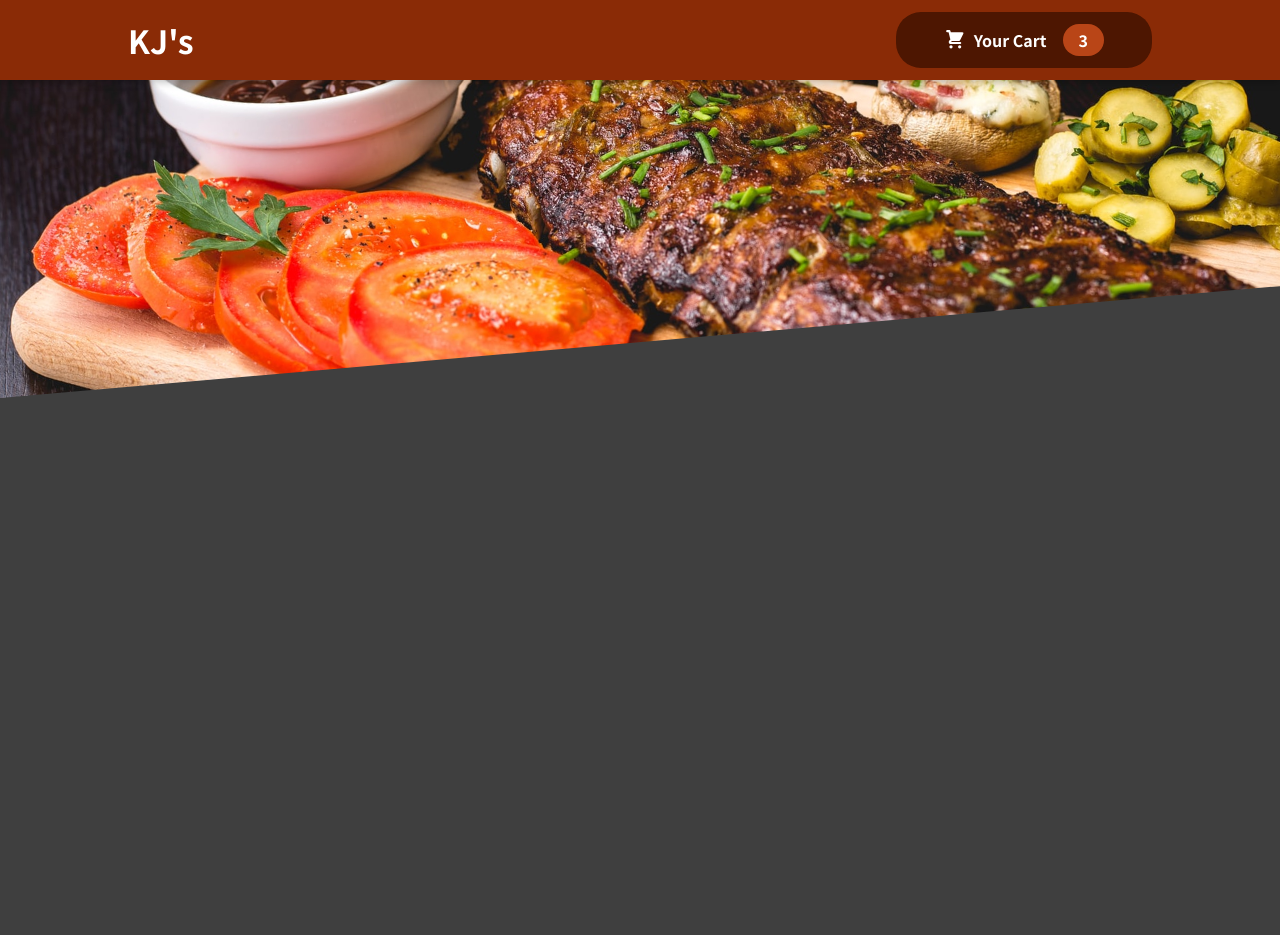
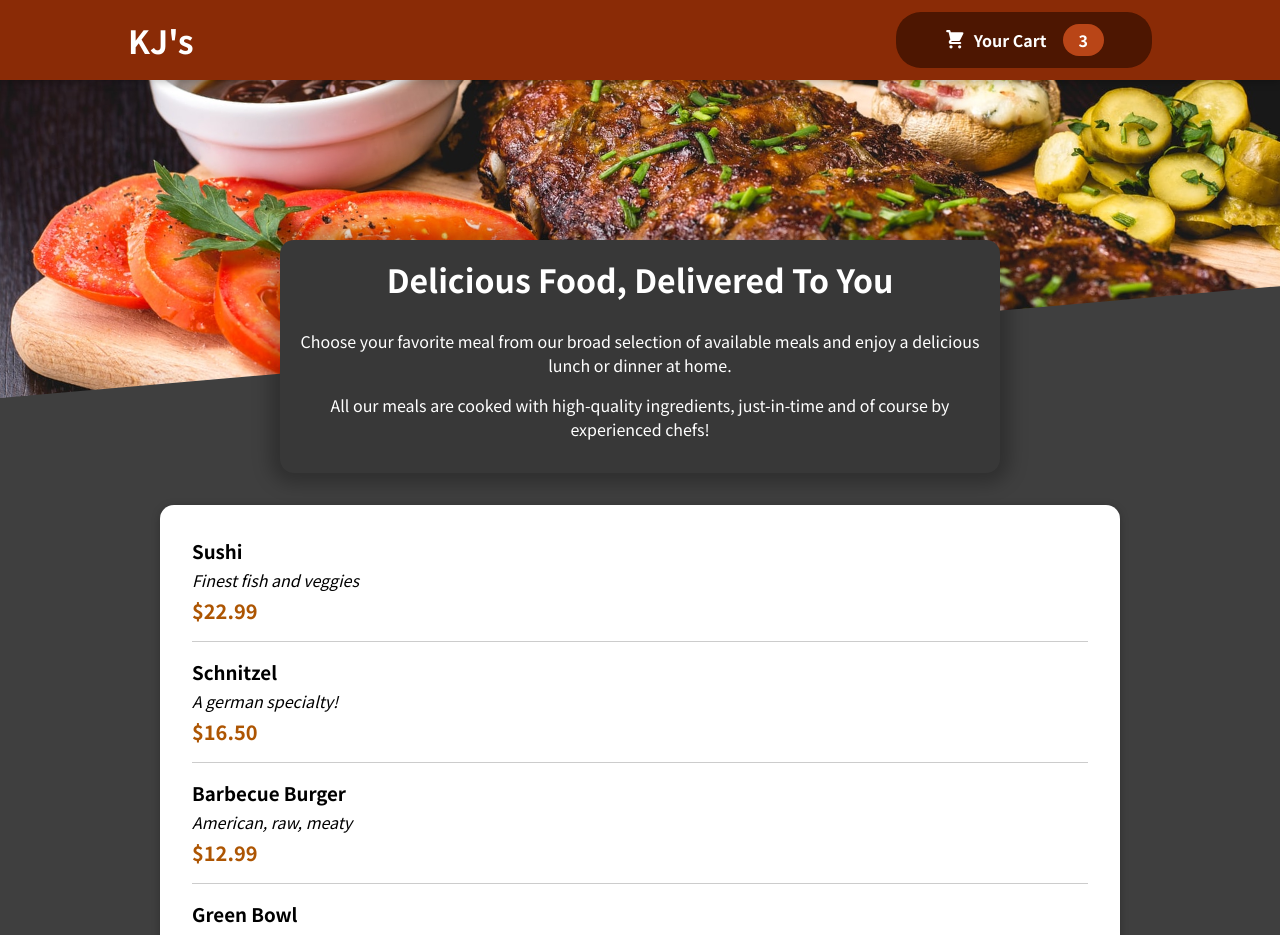
Before and after one commit to KyleJohnsonWebdev/restaurantOrderApp, a React (Create React App) app in the folder restaurant_app/: page / in a window 1280 px wide. Shown: the top 935 px of the page. Before the commit the page ends 800 px from the top, so only its background shows below. Built offline with nearby package versions, Linux system fonts and the light colour scheme.

Commit message:
working on UI, and meal components

```diff
--- a/restaurant_app/src/App.js
+++ b/restaurant_app/src/App.js
@@ -1,10 +1,14 @@
 import React, { Fragment } from "react";
 import Header from "./components/Layout/Header";
+import Meals from "./components/Meals/Meals";
 
 function App() {
   return (
     <Fragment>
       <Header />
+      <main>
+        <Meals />
+      </main>
     </Fragment>
   );
 }
--- a/restaurant_app/src/components/Layout/Header.js
+++ b/restaurant_app/src/components/Layout/Header.js
@@ -11,7 +11,7 @@
         <HeaderCartButton />
       </header>
       <div className={classes["main-image"]}>
-        <img src={foodImage} alt="Table full of pretzels and beer." />
+        <img src={foodImage} alt="Table full of food." />
       </div>
     </Fragment>
   );
--- /dev/null
+++ b/restaurant_app/src/components/Meals/AvailableMeals.js
@@ -0,0 +1,51 @@
+import Card from "../UI/Card";
+import MealItem from "./MealItem/MealItem";
+import classes from "./AvailableMeals.module.css";
+
+const DUMMY_MEALS = [
+  {
+    id: "m1",
+    name: "Sushi",
+    description: "Finest fish and veggies",
+    price: 22.99,
+  },
+  {
+    id: "m2",
+    name: "Schnitzel",
+    description: "A german specialty!",
+    price: 16.5,
+  },
+  {
+    id: "m3",
+    name: "Barbecue Burger",
+    description: "American, raw, meaty",
+    price: 12.99,
+  },
+  {
+    id: "m4",
+    name: "Green Bowl",
+    description: "Healthy...and green...",
+    price: 18.99,
+  },
+];
+
+const AvailableMeals = () => {
+  const mealsList = DUMMY_MEALS.map((meal) => (
+    <MealItem
+      key={meal.id}
+      name={meal.name}
+      description={meal.description}
+      price={meal.price}
+    />
+  ));
+
+  return (
+    <section className={classes.meals}>
+      <Card>
+        <ul>{mealsList}</ul>
+      </Card>
+    </section>
+  );
+};
+
+export default AvailableMeals;
--- /dev/null
+++ b/restaurant_app/src/components/Meals/AvailableMeals.module.css
@@ -0,0 +1,24 @@
+.meals {
+  max-width: 60rem;
+  width: 90%;
+  margin: 2rem auto;
+  animation: meals-appear 1s ease-out forwards;
+}
+
+.meals ul {
+  list-style: none;
+  margin: 0;
+  padding: 0;
+}
+
+@keyframes meals-appear {
+  from {
+    opacity: 0;
+    transform: translateY(3rem);
+  }
+
+  to {
+    opacity: 1;
+    transform: translateY(0);
+  }
+}
--- /dev/null
+++ b/restaurant_app/src/components/Meals/MealItem/MealItem.js
@@ -0,0 +1,18 @@
+import classes from "./MealItem.module.css";
+
+const MealItem = (props) => {
+  const price = `$${props.price.toFixed(2)}`;
+
+  return (
+    <li className={classes.meal}>
+      <div>
+        <h3>{props.name}</h3>
+        <div className={classes.description}>{props.description}</div>
+        <div className={classes.price}>{price}</div>
+      </div>
+      <div></div>
+    </li>
+  );
+};
+
+export default MealItem;
--- /dev/null
+++ b/restaurant_app/src/components/Meals/MealItem/MealItem.module.css
@@ -0,0 +1,22 @@
+.meal {
+  display: flex;
+  justify-content: space-between;
+  margin: 1rem;
+  padding-bottom: 1rem;
+  border-bottom: 1px solid #ccc;
+}
+
+.meal h3 {
+  margin: 0 0 0.25rem 0;
+}
+
+.description {
+  font-style: italic;
+}
+
+.price {
+  margin-top: 0.25rem;
+  font-weight: bold;
+  color: #ad5502;
+  font-size: 1.25rem;
+}
--- /dev/null
+++ b/restaurant_app/src/components/Meals/Meals.js
@@ -0,0 +1,15 @@
+import { Fragment } from "react";
+
+import MealsSummary from "./MealsSummary";
+import AvailableMeals from "./AvailableMeals";
+
+const Meals = () => {
+  return (
+    <Fragment>
+      <MealsSummary />
+      <AvailableMeals />
+    </Fragment>
+  );
+};
+
+export default Meals;
--- /dev/null
+++ b/restaurant_app/src/components/Meals/MealsSummary.js
@@ -0,0 +1,19 @@
+import classes from "./MealsSummary.module.css";
+
+const MealsSummary = () => {
+  return (
+    <section className={classes.summary}>
+      <h2>Delicious Food, Delivered To You</h2>
+      <p>
+        Choose your favorite meal from our broad selection of available meals
+        and enjoy a delicious lunch or dinner at home.
+      </p>
+      <p>
+        All our meals are cooked with high-quality ingredients, just-in-time and
+        of course by experienced chefs!
+      </p>
+    </section>
+  );
+};
+
+export default MealsSummary;
--- /dev/null
+++ b/restaurant_app/src/components/Meals/MealsSummary.module.css
@@ -0,0 +1,18 @@
+.summary {
+  text-align: center;
+  max-width: 45rem;
+  width: 90%;
+  margin: auto;
+  margin-top: -10rem;
+  position: relative;
+  background-color: #383838;
+  color: white;
+  border-radius: 14px;
+  padding: 1rem;
+  box-shadow: 0 1px 18px 10px rgba(0, 0, 0, 0.25);
+}
+
+.summary h2 {
+  font-size: 2rem;
+  margin-top: 0;
+}
--- /dev/null
+++ b/restaurant_app/src/components/UI/Card.js
@@ -0,0 +1,6 @@
+import classes from "./Card.module.css";
+const Card = (props) => {
+  return <div className={classes.card}>{props.children}</div>;
+};
+
+export default Card;
--- /dev/null
+++ b/restaurant_app/src/components/UI/Card.module.css
@@ -0,0 +1,6 @@
+.card {
+  padding: 1rem;
+  box-shadow: 0 2px 8px rgba(0, 0, 0, 0.25);
+  border-radius: 14px;
+  background-color: white;
+}
```
